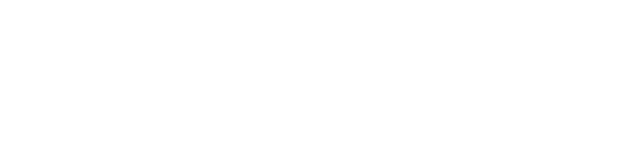
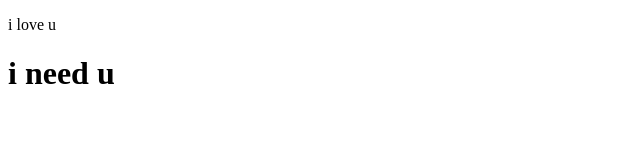
Before and after one commit to rahulariyan924/my-fourth-repo, a plain HTML site: page index.html in a window 1280 px wide. Shown: the whole page, without its empty margins (0-640 px from the left). Drawn offline with Linux system fonts and the light colour scheme.

Commit message:
first commit

```diff
--- a/index.html
+++ b/index.html
@@ -7,6 +7,7 @@
       <title>my fourth hithub account</title>
 </head>
 <body>
-
+      <p>i love u </p>
+      <h1>i need u </h1>
 </body>
 </html>
```
